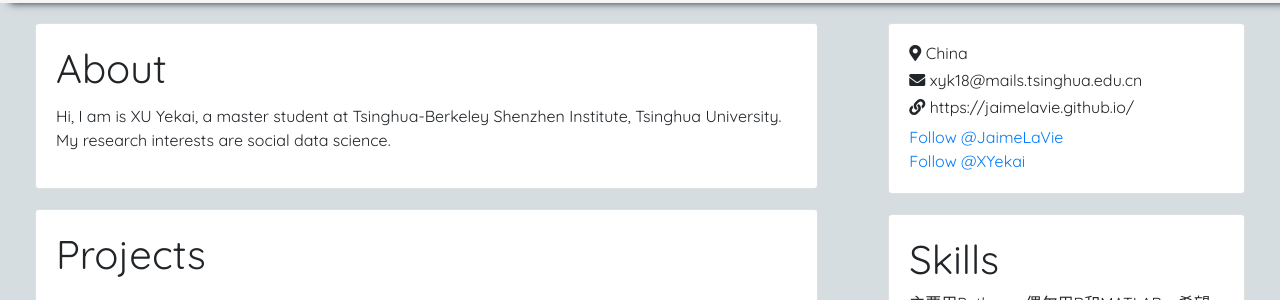
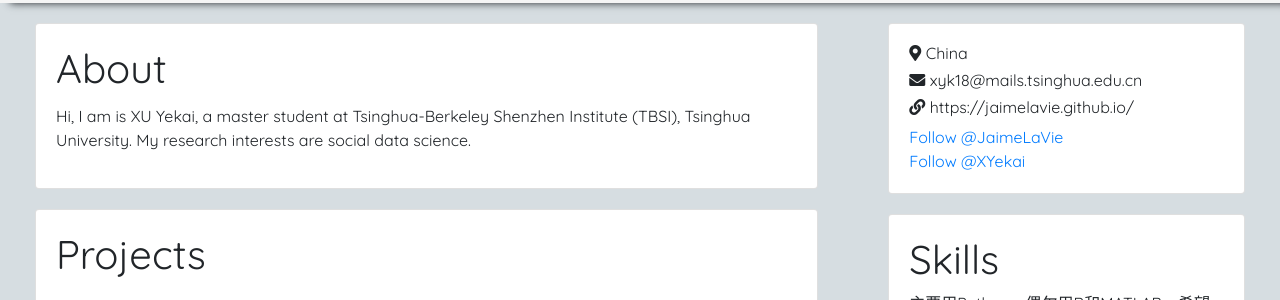
Before and after one commit to JaimeLaVie/JaimeLaVie.github.io, a Jekyll site: the page built from index.html, in a window 1280 px wide. Shown: the part 200-500 px from the top of the page. Built offline with Jekyll 4.4.1, drawn with Linux system fonts in a browser that asks for light colours; nearby versions of some CDN libraries; comment, search, counter and statistics services are not loaded; a style sheet for code colours, icons or effects is not loaded.

Commit message:
修改照片

```diff
--- a/_config.yml
+++ b/_config.yml
@@ -21,9 +21,9 @@ urls:
 
 # Edit these details
 
-author_logo: profile.png
+author_logo: profile.jpg
 author: XU Yekai
-author_bio: Hi, I am is XU Yekai, a master student at Tsinghua-Berkeley Shenzhen Institute, Tsinghua University. My research interests are social data science.
+author_bio: Hi, I am is XU Yekai, a master student at Tsinghua-Berkeley Shenzhen Institute (TBSI), Tsinghua University. My research interests are social data science.
 author_email: "xyk18@mails.tsinghua.edu.cn"
 author_location: China
 author_website_url: "https://jaimelavie.github.io/"
```
Also changed, not shown: 3 other files.
